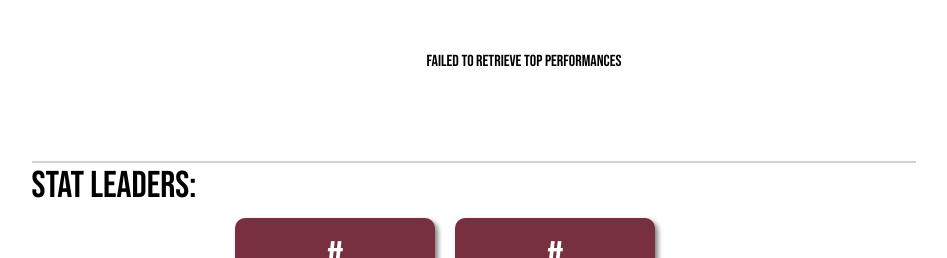
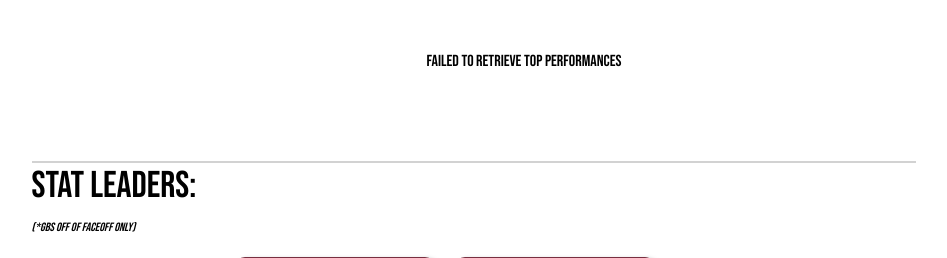
Before and after one commit to wcouture/FO-Stats-PHP, a PHP site: page / in a window 1280 px wide. Shown: the part 848-1106 px from the top of the page, without its empty margins (116-1063 px from the left). Run offline with PHP 8.4, Linux system fonts and the light colour scheme; data that the repository does not hold is empty; some libraries are stand-ins or nearby versions.

Commit message:
Add disclaimer for gb stats

```diff
--- a/index.php
+++ b/index.php
@@ -97,7 +97,7 @@
 
 <!-- Stat leaders -->
 <div class="section-header">
-    Stat Leaders:
+    Stat Leaders: <p style="font-size: 9pt; font-style: italic;">(*GBs off of faceoff only)</p>
 </div>
 <div class="row" >
     <?php
```
